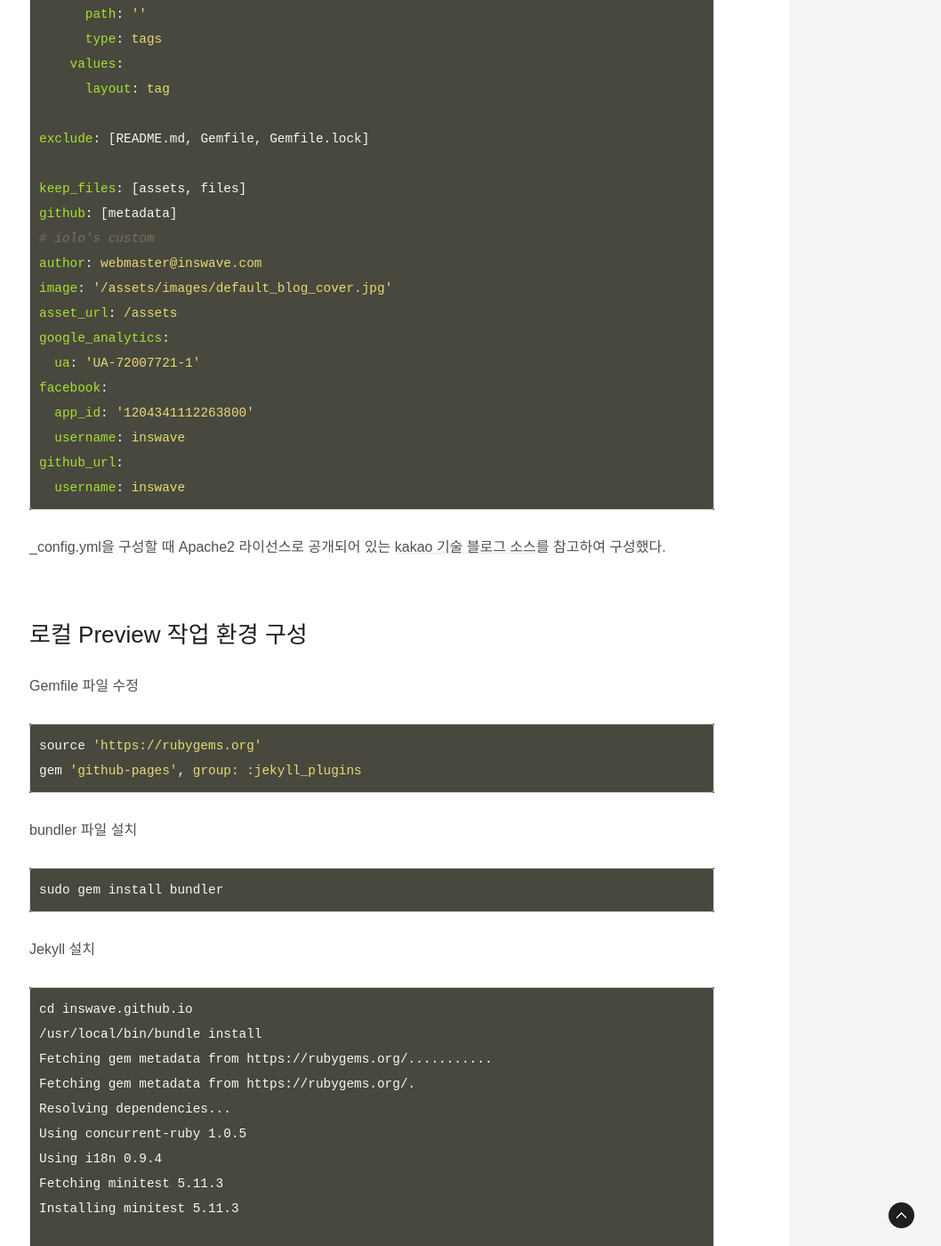
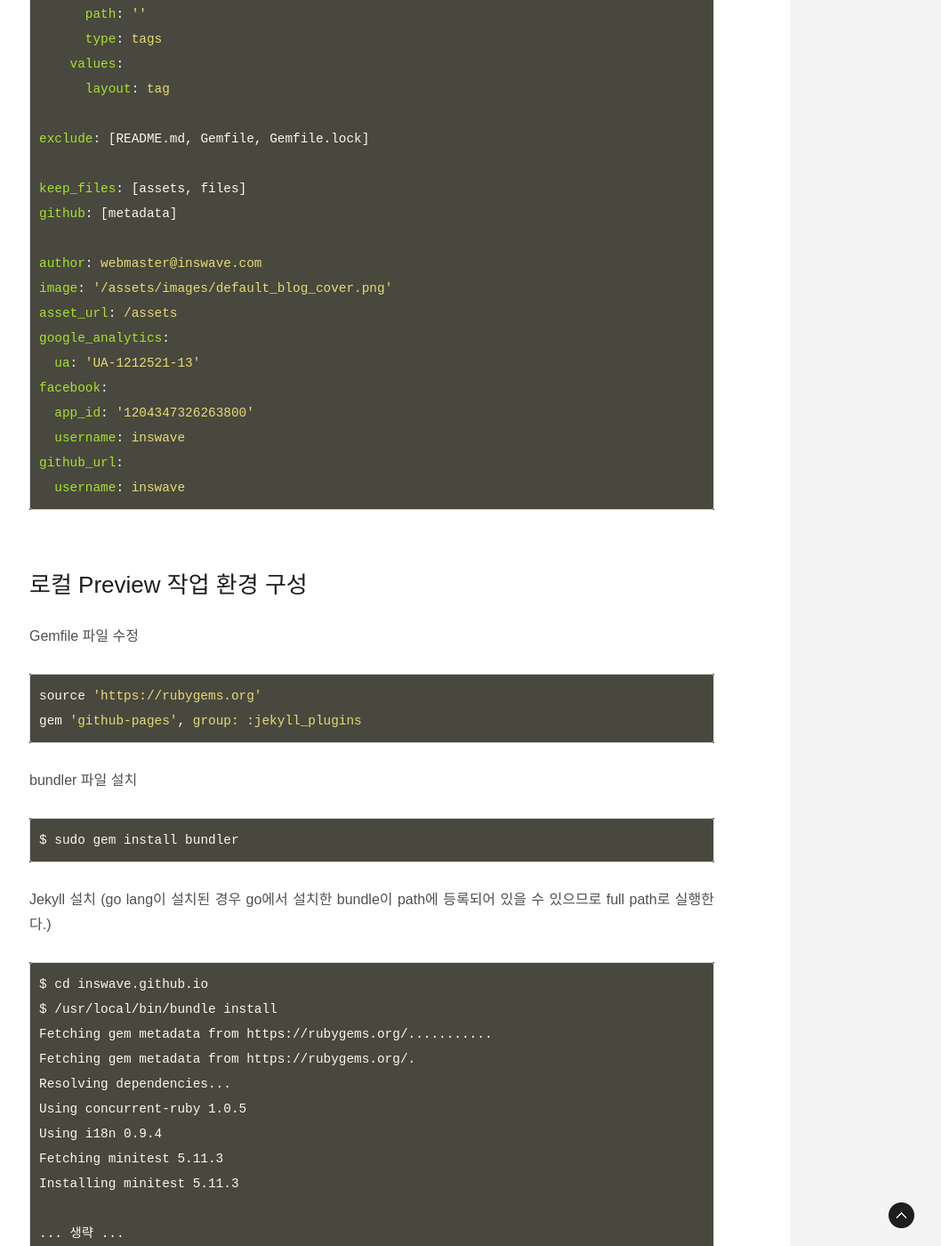
Before and after one commit to inswave/inswave.github.io, a Jekyll site: the page built from _posts/2018-02-13-setup.md, in a window 1280 px wide and 1400 px high, scrolled down 2858 px. Shown: the whole window at 89% size, without its empty margins (222-1280 px from the left). Built offline with Jekyll 4.4.1, drawn with Linux system fonts in a browser that asks for light colours; some web fonts are replaced; some of the changed text lies outside the part shown.

Commit message:
글 수정

````diff
--- a/_posts/2018-02-13-setup.md
+++ b/_posts/2018-02-13-setup.md
@@ -34,7 +34,7 @@
 블로그 구성
 =======
 
-먼저 github 기본 테마 중 [slate](https://pages-themes.github.io/slate/)를 선택하여 download 하고 _config.yml 파일을 구성하였다.
+먼저 github 기본 테마 중 [slate](https://pages-themes.github.io/slate/)를 선택하여 download 하고 Apache2 라이선스로 공개되어 있는 [kakao 기술 블로그 소스](https://github.com/kakao/kakao.github.io)를 참고하여 구성했다.
 
 ```yml
 title: inswave 기술 블로그
@@ -52,7 +52,6 @@
 excerpt_separator: <!--more-->
 
 markdown: kramdown
-theme: jekyll-theme-slate
 
 krandown:
   input: GFM
@@ -88,20 +87,18 @@
 
 keep_files: [assets, files]
 github: [metadata]
-# iolo's custom
+
 author: webmaster@inswave.com
-image: '/assets/images/default_blog_cover.jpg'
+image: '/assets/images/default_blog_cover.png'
 asset_url: /assets
 google_analytics:
-  ua: 'UA-72007721-1'
+  ua: 'UA-1212521-13'
 facebook:
-  app_id: '1204341112263800'
+  app_id: '1204347326263800'
   username: inswave
 github_url:
   username: inswave
 ```
-
-_config.yml을 구성할 때 Apache2 라이선스로 공개되어 있는 [kakao 기술 블로그 소스](https://github.com/kakao/kakao.github.io/blob/master/_config.yml)를 참고하여 구성했다.
 
 로컬 Preview 작업 환경 구성
 ==============
@@ -116,14 +113,14 @@
 bundler 파일 설치
 
 ```bash
-sudo gem install bundler
+$ sudo gem install bundler
 ```
 
-Jekyll 설치
+Jekyll 설치 (go lang이 설치된 경우 go에서 설치한 bundle이 path에 등록되어 있을 수 있으므로 full path로 실행한다.)
 
 ```bash
-cd inswave.github.io
-/usr/local/bin/bundle install
+$ cd inswave.github.io
+$ /usr/local/bin/bundle install
 Fetching gem metadata from https://rubygems.org/...........
 Fetching gem metadata from https://rubygems.org/.
 Resolving dependencies...
@@ -167,10 +164,8 @@
 
 접속 주소
 ========
-
-http://tech.inswave.com
-
-http://inswave.github.io/
+* 로컬 : http://127.0.0.1:4000/
+* 서버 : http://tech.inswave.com
 
 참고 링크
 ======
````
